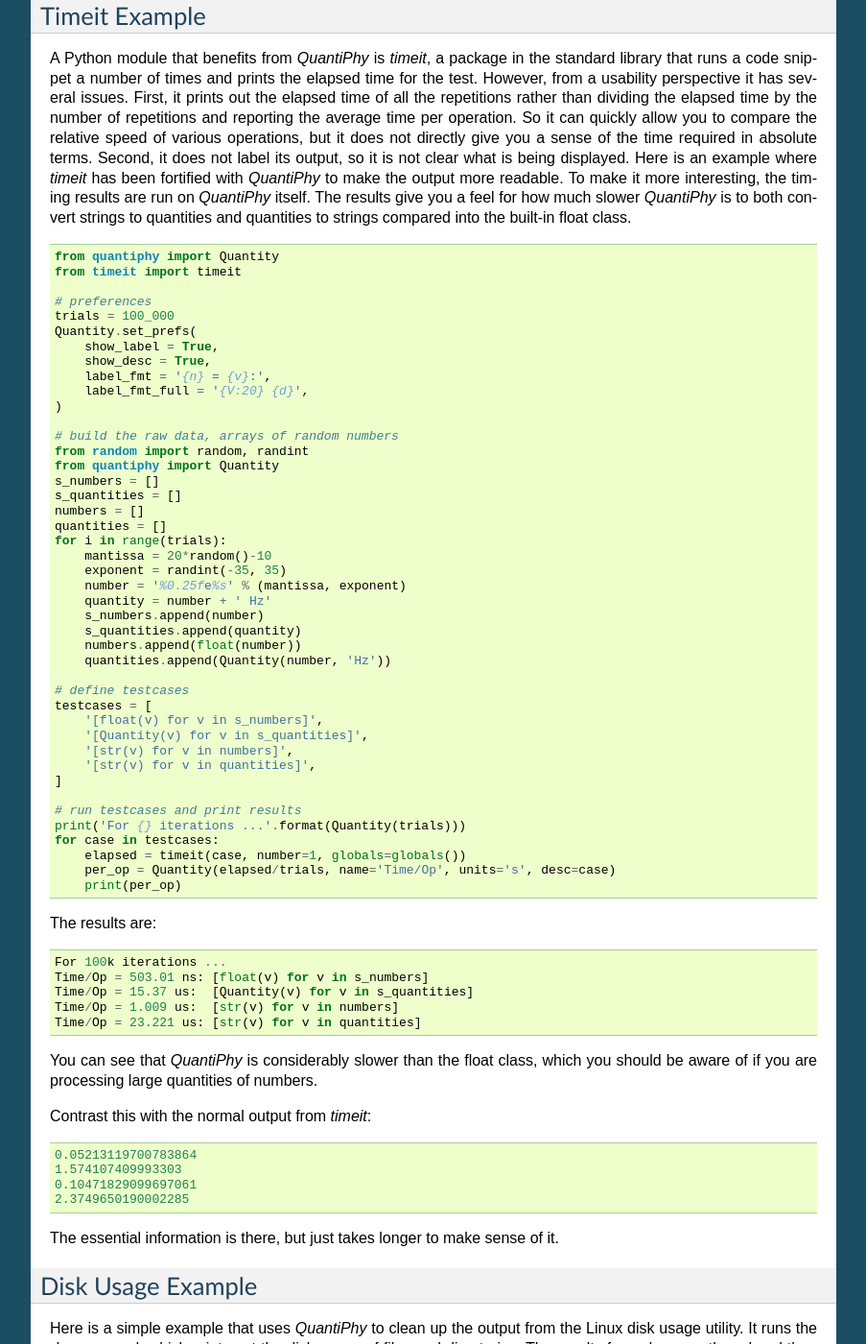
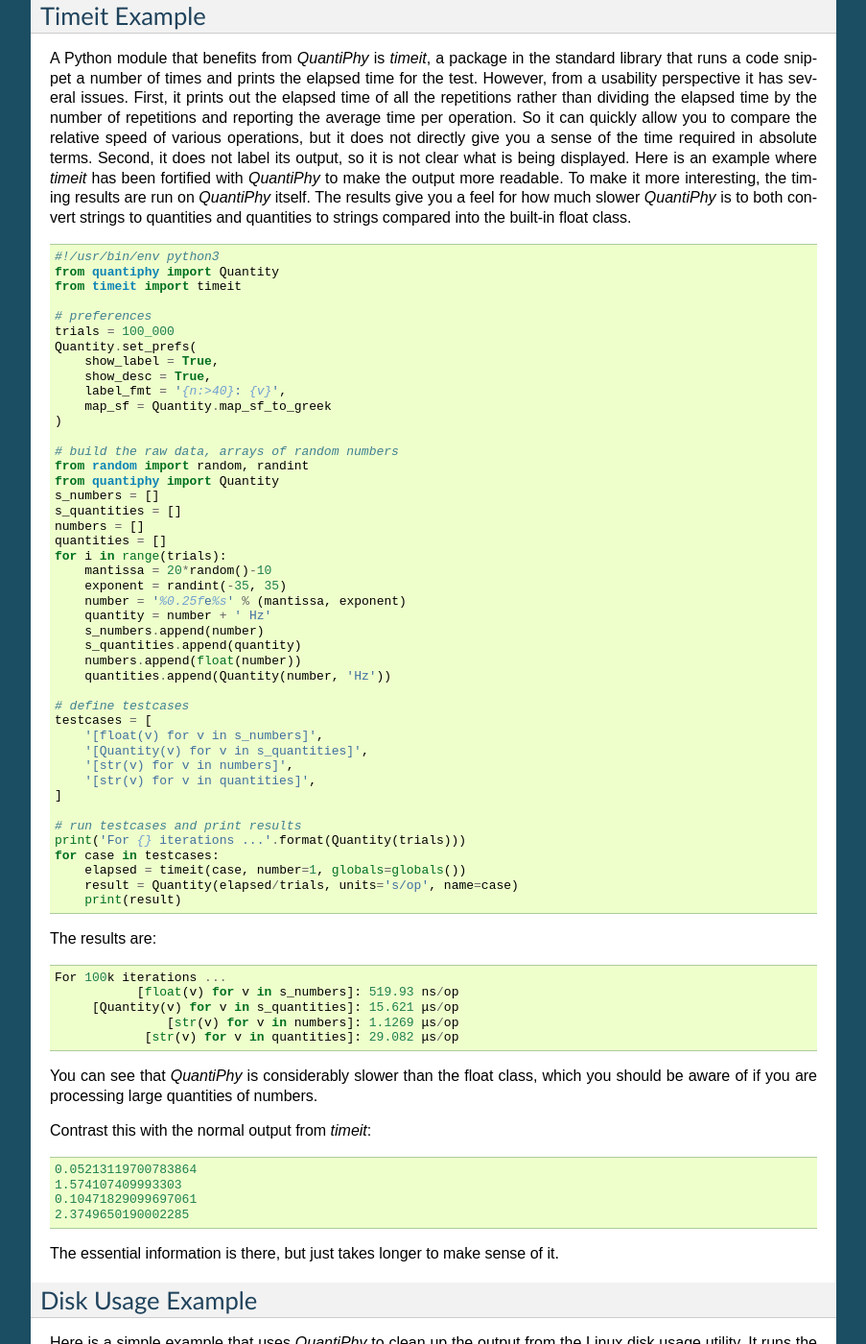
Before and after one commit to KenKundert/quantiphy, a Sphinx documentation site: the page built from doc/examples.rst, in a window 1280 px wide and 1400 px high, scrolled down 3634 px. Shown: the whole window at 96% size, without its empty margins (198-1101 px from the left). Built offline with Sphinx 7.4.7, drawn with Linux system fonts in a browser that asks for light colours.

Commit message:
Tweak the timeit example.

```diff
--- a/doc/examples.rst
+++ b/doc/examples.rst
@@ -2,6 +2,7 @@
 
 Examples
 ========
+
 
 .. _motivation example:
 
@@ -266,6 +267,7 @@
 
 .. code-block:: python
 
+    #!/usr/bin/env python3
     from quantiphy import Quantity
     from timeit import timeit
 
@@ -274,8 +276,8 @@
     Quantity.set_prefs(
         show_label = True,
         show_desc = True,
-        label_fmt = '{n} = {v}:',
-        label_fmt_full = '{V:20} {d}',
+        label_fmt = '{n:>40}: {v}',
+        map_sf = Quantity.map_sf_to_greek
     )
 
     # build the raw data, arrays of random numbers
@@ -307,16 +309,16 @@
     print('For {} iterations ...'.format(Quantity(trials)))
     for case in testcases:
         elapsed = timeit(case, number=1, globals=globals())
-        per_op = Quantity(elapsed/trials, name='Time/Op', units='s', desc=case)
-        print(per_op)
+        result = Quantity(elapsed/trials, units='s/op', name=case)
+        print(result)
 
 The results are::
 
     For 100k iterations ...
-    Time/Op = 503.01 ns: [float(v) for v in s_numbers]
-    Time/Op = 15.37 us:  [Quantity(v) for v in s_quantities]
-    Time/Op = 1.009 us:  [str(v) for v in numbers]
-    Time/Op = 23.221 us: [str(v) for v in quantities]
+               [float(v) for v in s_numbers]: 519.93 ns/op
+         [Quantity(v) for v in s_quantities]: 15.621 μs/op
+                   [str(v) for v in numbers]: 1.1269 μs/op
+                [str(v) for v in quantities]: 29.082 μs/op
 
 You can see that *QuantiPhy* is considerably slower than the float class, which
 you should be aware of if you are processing large quantities of numbers.
@@ -382,6 +384,7 @@
      464 kB  quantiphy/examples
     1.54 kB  quantiphy/doc
     3.48 MB  quantiphy
+
 
 .. _matplotlib example:
 
--- a/test_format.py
+++ b/test_format.py
@@ -78,6 +78,7 @@
         assert '{:d°F}'.format(q) == 'boiling point of water'
         assert '{:X°F}'.format(q) == '100 °C'
         assert '{!r}'.format(q) == "Quantity('100 °C')"
+        assert '{:.8s°C}'.format(q) == '100 °C'
 
 def test_number_fmt():
     Quantity.set_prefs(spacer=None, show_label=None, label_fmt=None, label_fmt_full=None, show_desc=False)
```
